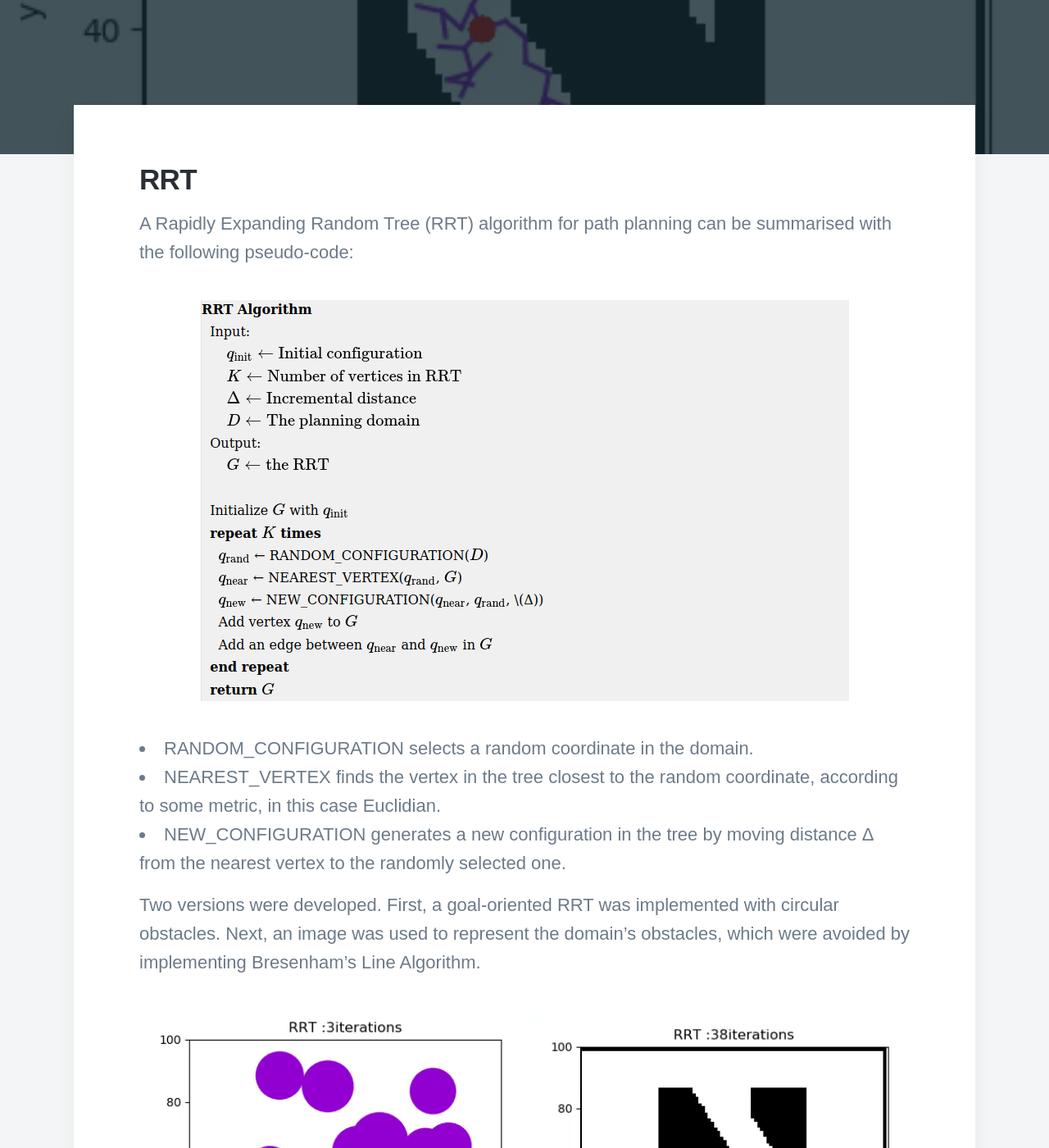
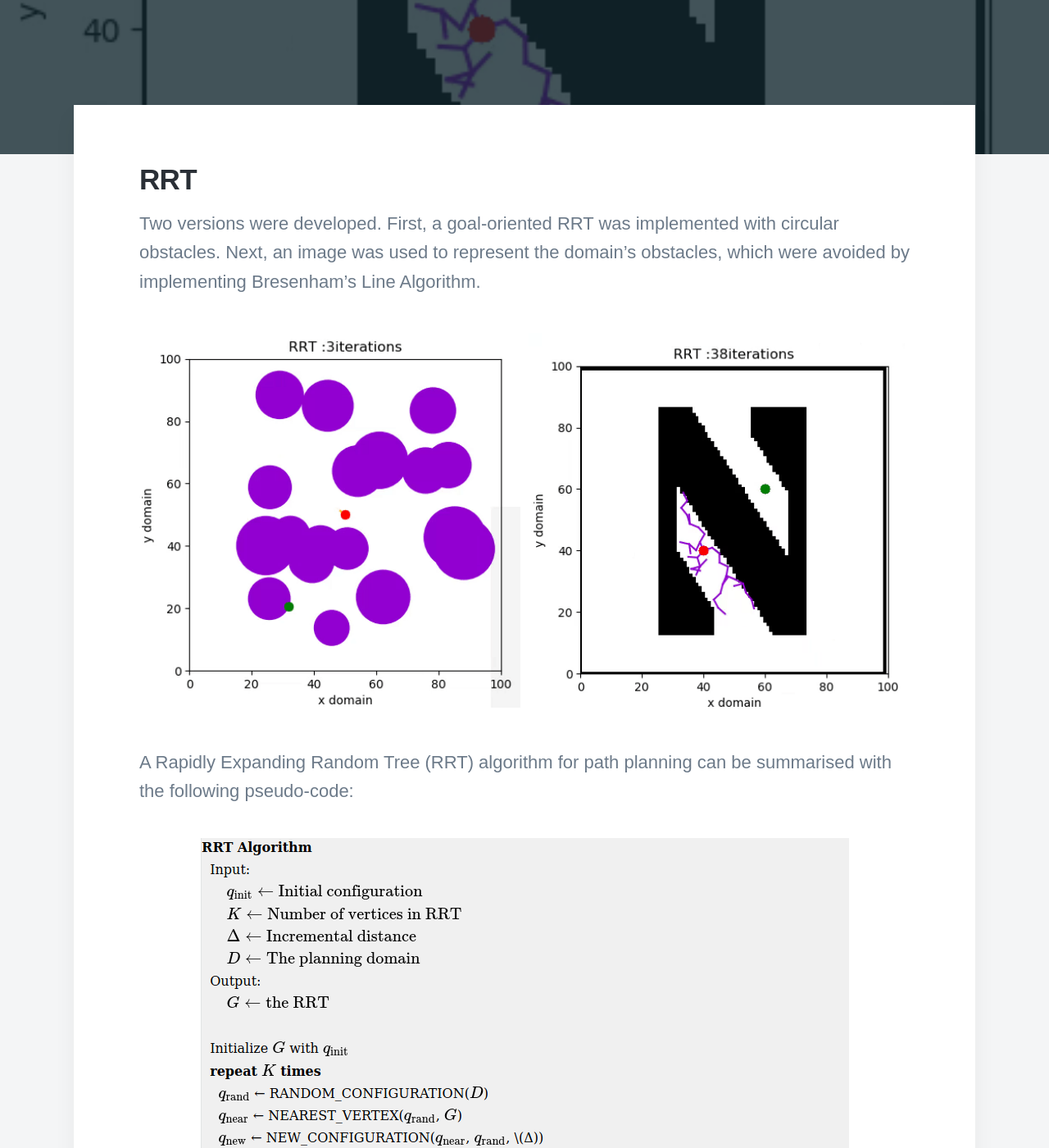
Before and after one commit to saarah-g/saarah-g.github.io, a Jekyll site: the page built from _projects/2019-11-30-mlai-rrt.md, in a window 1280 px wide and 1400 px high, scrolled down 404 px. Shown: the whole window at 82% size. Built offline with Jekyll 4.4.1, drawn with Linux system fonts in a browser that asks for light colours; nearby versions of some CDN libraries; some web fonts are replaced; formulas are drawn with MathJax 3.

Commit message:
reordered post

```diff
--- a/_projects/2019-11-30-mlai-rrt.md
+++ b/_projects/2019-11-30-mlai-rrt.md
@@ -8,6 +8,13 @@ featured_image: '/images/Projects/mlai-rrt/rrt3.gif'
 
 ## RRT
 
+Two versions were developed. First, a goal-oriented RRT was implemented with circular obstacles. Next, an image was used to represent the domain's obstacles, which were avoided by implementing Bresenham's Line Algorithm.
+
+<div class="gallery" data-columns="2">
+	<img src="/images/Projects/mlai-rrt/rrt2.gif" style="width: 100%">
+	<img src="/images/Projects/mlai-rrt/rrt3.gif" style="width: 100%">
+</div>
+
 A Rapidly Expanding Random Tree (RRT) algorithm for path planning can be summarised with the following pseudo-code:
 
 ![rrt](/images/Projects/mlai-rrt/rrt_code.png)
@@ -16,14 +23,7 @@ A Rapidly Expanding Random Tree (RRT) algorithm for path planning can be summari
 * NEAREST_VERTEX finds the vertex in the tree closest to the random coordinate, according to some metric, in this case Euclidian.
 * NEW_CONFIGURATION generates a new configuration in the tree by moving distance Δ from the nearest vertex to the randomly selected one.
 
-Two versions were developed. First, a goal-oriented RRT was implemented with circular obstacles. Next, an image was used to represent the domain's obstacles, which were avoided by implementing Bresenham's Line Algorithm.
-
-<div class="gallery" data-columns="2">
-	<img src="/images/Projects/mlai-rrt/rrt2.gif" style="width: 100%">
-	<img src="/images/Projects/mlai-rrt/rrt3.gif" style="width: 100%">
-</div>
-
-To view the code, check out the [GitHub](https://github.com/moribots/rrt)!
+To view the code, check out the [GitHub](https://github.com/moribots/rrt) repo!
 
 ## A* (Naive + Online)
 
```
